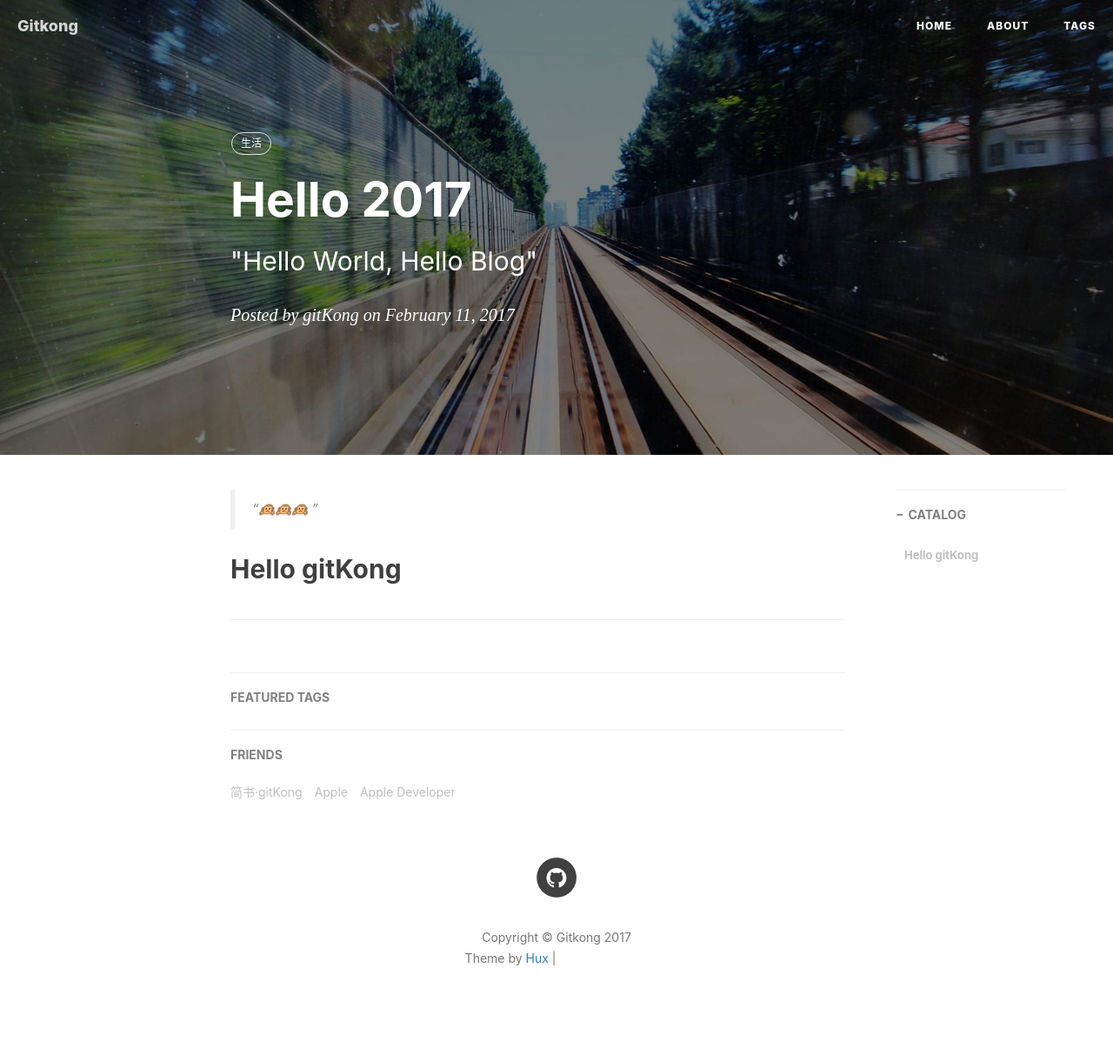
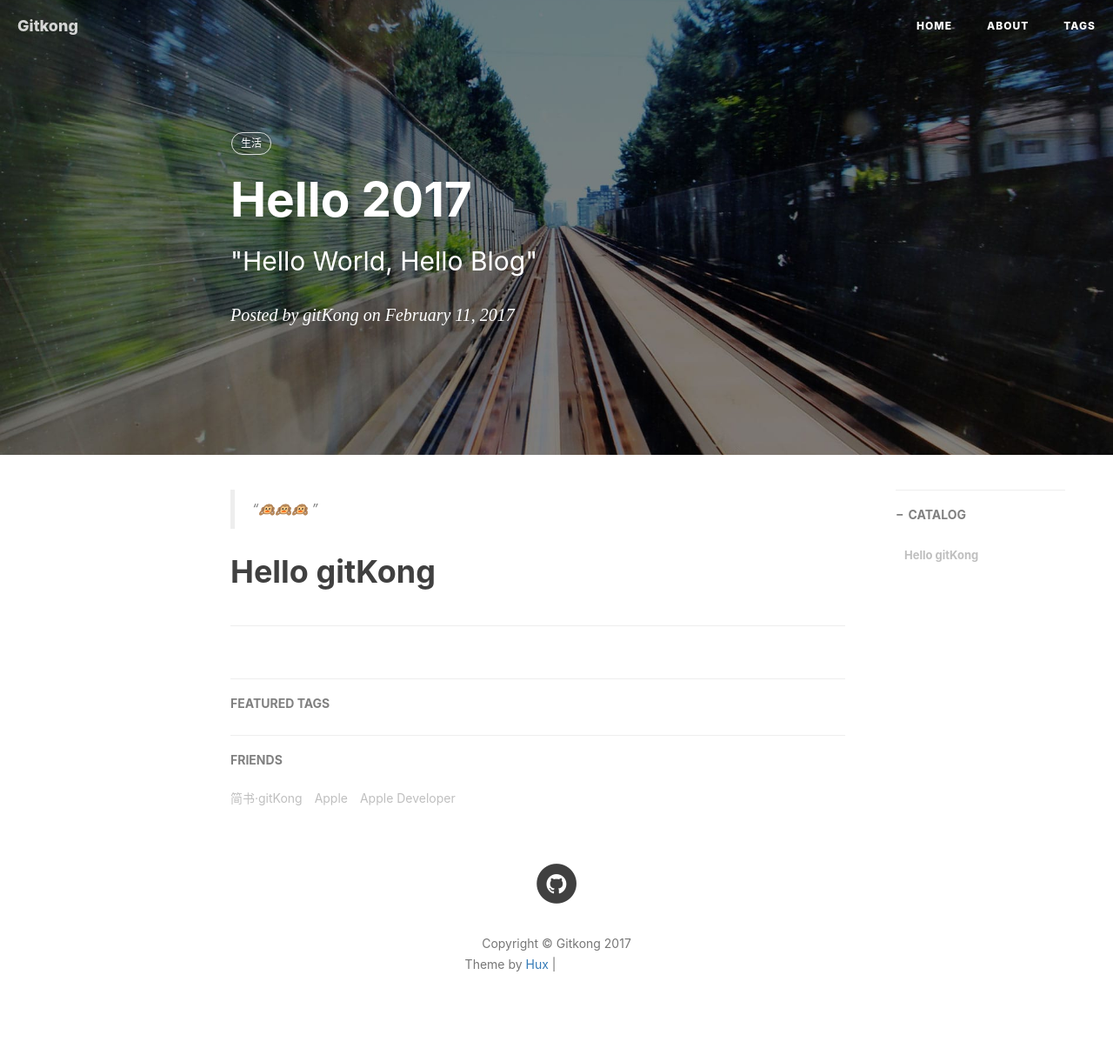
Before and after one commit to gitkong/gitkong.github.io, a Jekyll site: the page built from _posts/2017-02-04-Hello-2017.md, in a window 1280 px wide. Shown: the whole page at 87% size. Built offline with Jekyll 4.4.1, drawn with Linux system fonts in a browser that asks for light colours; nearby versions of some CDN libraries; comment, search, counter and statistics services are not loaded; grey boxes are pictures that could not be loaded.

```diff
--- a/_posts/2017-02-04-Hello-2017.md
+++ b/_posts/2017-02-04-Hello-2017.md
@@ -13,4 +13,4 @@ tags:
 > “🙉🙉🙉 ”
 
 
-## Hello gitKong
+# Hello gitKong
```
